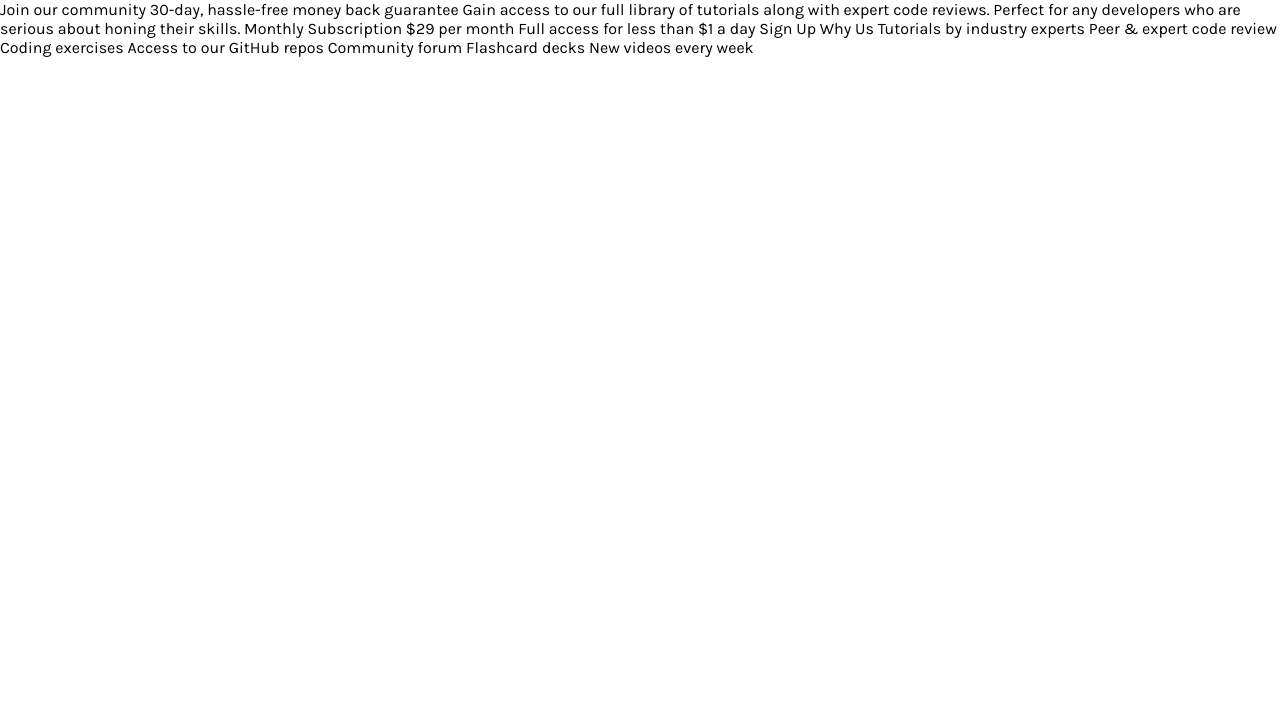
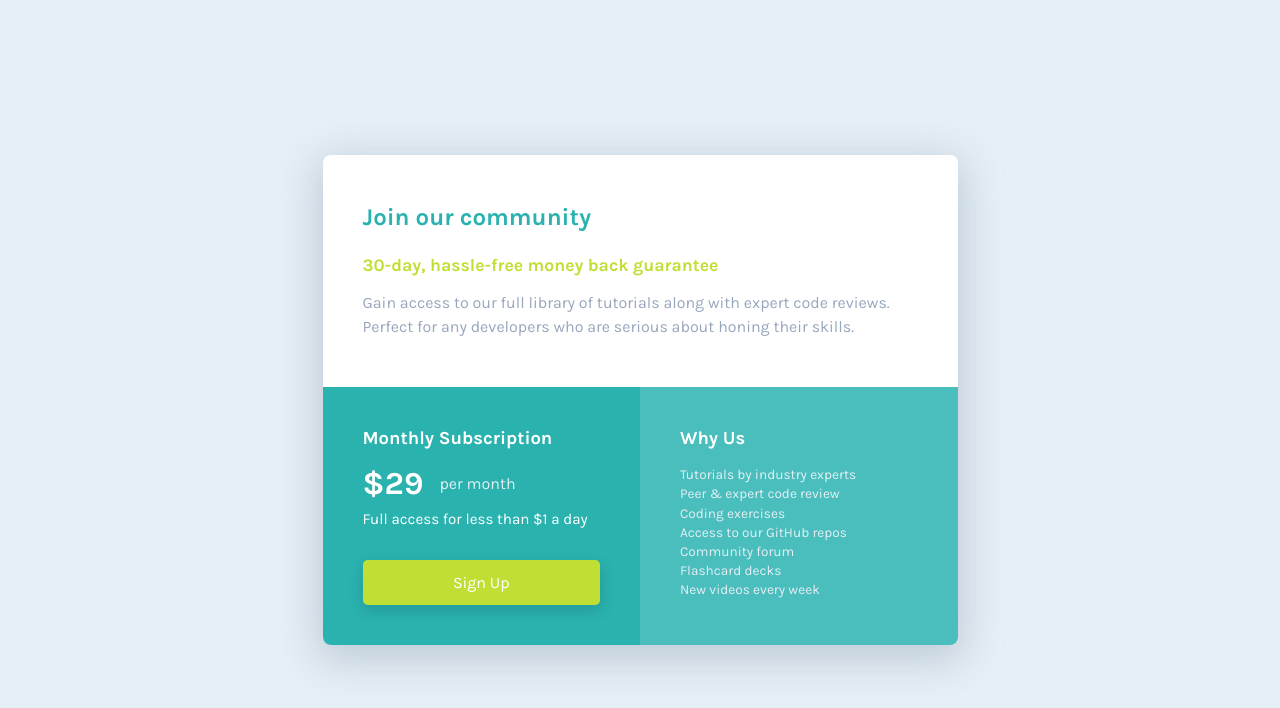
Before and after one commit to serhii-bielik/fm-single-price-grid-component, a plain HTML site: page index.html in a window 1280 px wide. Drawn offline with Linux system fonts and the light colour scheme.

Commit message:
complete layout

```diff
--- a/index.html
+++ b/index.html
@@ -3,25 +3,55 @@
   <head>
     <meta charset="UTF-8" />
     <meta name="viewport" content="width=device-width, initial-scale=1.0" />
-
     <link
       rel="icon"
       type="image/png"
       sizes="32x32"
       href="./images/favicon-32x32.png"
     />
-
     <title>Frontend Mentor | Single Price Grid Component</title>
-
     <link rel="stylesheet" href="style.css" />
   </head>
   <body>
-    Join our community 30-day, hassle-free money back guarantee Gain access to
-    our full library of tutorials along with expert code reviews. Perfect for
-    any developers who are serious about honing their skills. Monthly
-    Subscription &dollar;29 per month Full access for less than &dollar;1 a day
-    Sign Up Why Us Tutorials by industry experts Peer &amp; expert code review
-    Coding exercises Access to our GitHub repos Community forum Flashcard decks
-    New videos every week
+    <div class="container">
+      <main class="price-component">
+        <div class="join-section">
+          <h1 class="join-section__title">Join our community</h1>
+          <h2 class="join-section__subtitle">
+            30-day, hassle-free money back guarantee
+          </h2>
+          <p class="join-section__description">
+            Gain access to our full library of tutorials along with expert code
+            reviews. Perfect for any developers who are serious about honing
+            their skills.
+          </p>
+        </div>
+        <div class="bottom-section">
+          <div class="price-section">
+            <h3 class="price-section__title">Monthly Subscription</h3>
+            <div class="price-section__price">
+              <div class="price-section__price-value">&dollar;29</div>
+              <div class="price-section__price-period">per month</div>
+            </div>
+            <p class="price-section__description">
+              Full access for less than &dollar;1 a day
+            </p>
+            <a href="#sign-up" class="price-section__signup">Sign Up</a>
+          </div>
+          <div class="question-section">
+            <h3 class="question-section__title">Why Us</h3>
+            <ul class="question-section__list">
+              <li>Tutorials by industry experts</li>
+              <li>Peer &amp; expert code review</li>
+              <li>Coding exercises</li>
+              <li>Access to our GitHub repos</li>
+              <li>Community forum</li>
+              <li>Flashcard decks</li>
+              <li>New videos every week</li>
+            </ul>
+          </div>
+        </div>
+      </main>
+    </div>
   </body>
 </html>
--- a/style.css
+++ b/style.css
@@ -9,7 +9,9 @@
 }
 
 :root {
+  --white: hsl(0, 100%, 100%);
   --cyan: hsl(179, 62%, 43%);
+  --light-cyan: #4abebd; /* ??? hsl(179, 61%, 75%); */
   --bright-yellow: hsl(71, 73%, 54%);
   --light-gray: hsl(204, 43%, 93%);
   --grayish-blue: hsl(218, 22%, 67%);
@@ -17,5 +19,159 @@
 
 body {
   font-family: 'Karla', sans-serif;
+  font-weight: 400;
   font-size: 16px;
+  color: var(--grayish-blue);
+  background-color: var(--light-gray);
 }
+
+.container {
+  display: flex;
+  min-height: 100vh;
+  justify-content: center;
+  align-items: center;
+}
+
+.price-component {
+  min-width: 250px;
+  max-width: 85%;
+  box-shadow: 0px 10px 40px 5px rgba(133, 147, 171, 0.4);
+  border-radius: 0.5rem;
+  overflow: hidden;
+}
+
+/* Join Section */
+
+.join-section {
+  padding: 1.5rem;
+  background-color: var(--white);
+}
+
+.join-section__title {
+  font-size: 1.3rem;
+  color: var(--cyan);
+  margin: 0.5rem 0 1.5rem 0;
+}
+
+.join-section__subtitle {
+  font-size: 1.1rem;
+  color: var(--bright-yellow);
+  margin-bottom: 1.5rem;
+}
+
+.join-section__description {
+  font-size: 0.9rem;
+  line-height: 1.5rem;
+  padding-bottom: 0.5rem;
+}
+
+/* Price section */
+
+.price-section {
+  padding: 1.5rem;
+  color: var(--white);
+  background-color: var(--cyan);
+}
+
+.price-section__title {
+  font-size: 1.15rem;
+  margin-bottom: 1rem;
+}
+
+.price-section__price {
+  display: flex;
+  align-items: center;
+  margin-bottom: 0.5rem;
+}
+
+.price-section__price-value {
+  font-size: 2rem;
+  font-weight: 700;
+}
+
+.price-section__price-period {
+  margin-left: 1rem;
+  color: var(--light-gray);
+}
+
+.price-section__description {
+  font-size: 0.95rem;
+  margin-bottom: 2rem;
+}
+
+.price-section__signup {
+  display: inline-block;
+  width: 100%;
+  padding: 0.8rem 2rem;
+  text-align: center;
+  text-decoration: none;
+  color: var(--white);
+  background-color: var(--bright-yellow);
+  border-radius: 0.3rem;
+  box-shadow: rgba(0, 0, 0, 0.15) 0px 5px 15px 0px;
+  transition: all 150ms ease-in-out;
+}
+
+.price-section__signup:hover {
+  box-shadow: rgba(0, 0, 0, 0.25) 0px 0.0625em 0.0625em,
+    rgba(0, 0, 0, 0.25) 0px 0.125em 0.5em,
+    rgba(255, 255, 255, 0.1) 0px 0px 0px 1px inset;
+}
+
+/* Question section */
+
+.question-section {
+  padding: 1.5rem;
+  color: var(--white);
+  background-color: var(--light-cyan);
+}
+
+.question-section__title {
+  font-size: 1.15rem;
+  margin-bottom: 1rem;
+}
+
+.question-section__list {
+  list-style: none;
+  font-size: 0.85rem;
+  line-height: 1.2rem;
+  color: var(--light-gray);
+}
+
+/* Desktop */
+
+@media (min-width: 600px) {
+  .price-component {
+    max-width: 635px;
+  }
+
+  .bottom-section {
+    display: flex;
+  }
+
+  .join-section {
+    padding: 2.5rem;
+  }
+
+  .join-section__title {
+    font-size: 1.5rem;
+  }
+
+  .join-section__subtitle {
+    margin-bottom: 1rem;
+  }
+
+  .join-section__description {
+    font-size: 1rem;
+  }
+
+  .price-section {
+    padding: 2.5rem;
+    flex-basis: 50%;
+  }
+
+  .question-section {
+    padding: 2.5rem;
+    flex-basis: 50%;
+  }
+}
```
Also changed, not shown: screenshot-desktop.png (added), screenshot-mobile.png (added), 1 other file.
